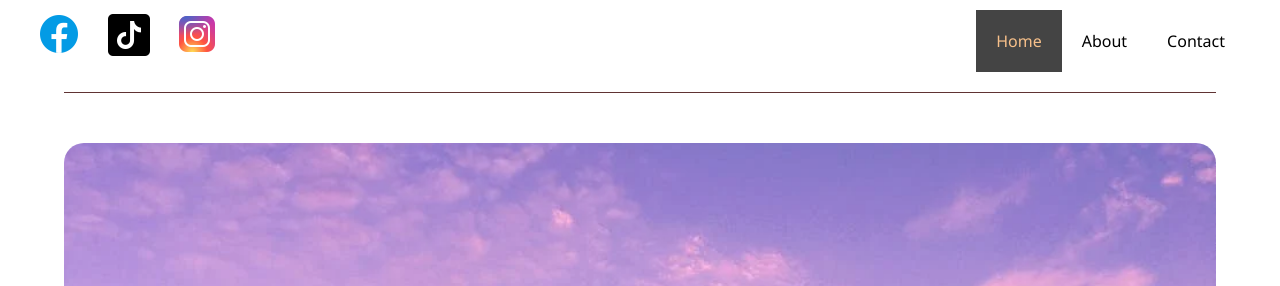
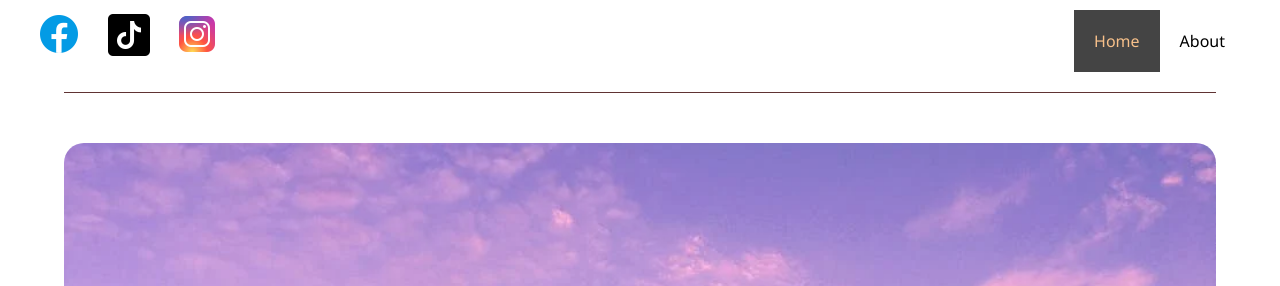
Before and after one commit to ngocanhnguyen1311/NgocAnhNguyen, a plain HTML site: page index.html in a window 1280 px wide. Shown: the top 286 px of the page. Drawn offline with Linux system fonts and the light colour scheme.

Commit message:
Update index.html

```diff
--- a/index.html
+++ b/index.html
@@ -24,7 +24,6 @@
                 <ul>
                     <li><a class="current" href="index.html">Home</a></li>
                     <li><a href="about.html">About</a></li>
-                    <li><a href="contac.html">Contact</a></li>
                 </ul>
             </div>
         </nav>
```
